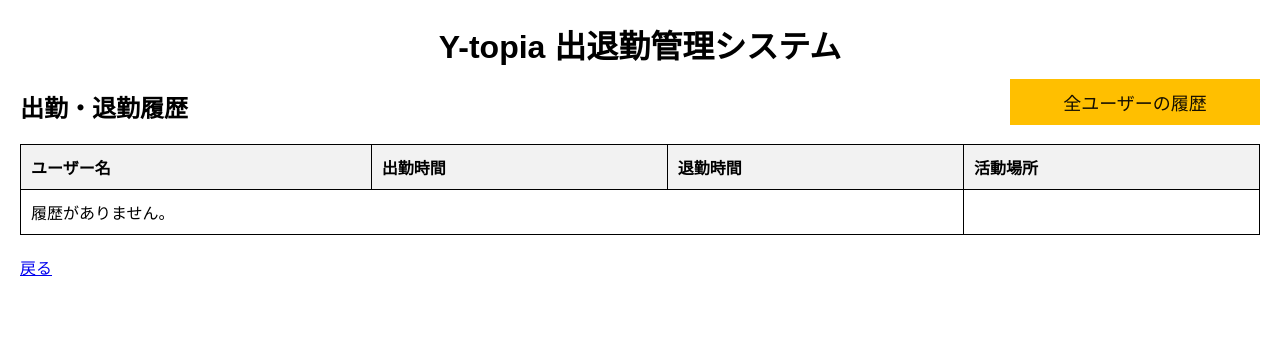
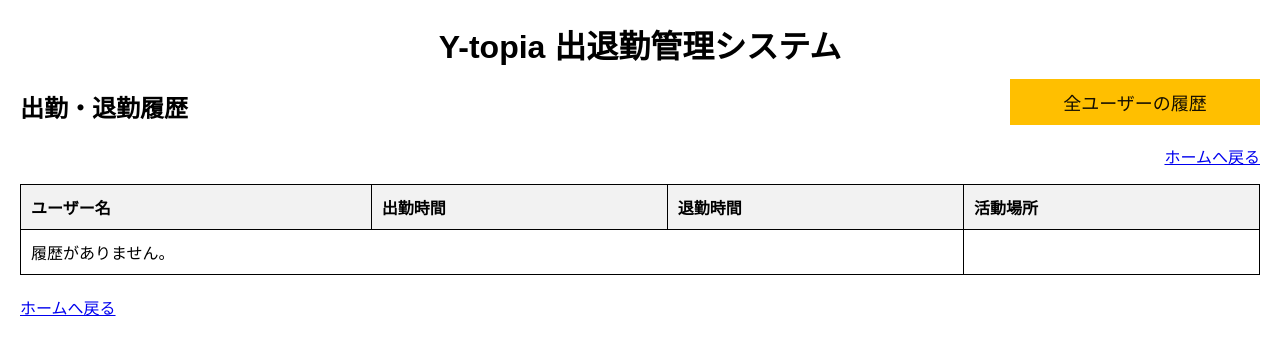
Before and after one commit to T-Yoshiharu/attendance_system, a Flask app: page /history in a window 1280 px wide. Shown: the top 355 px of the page. Run offline with Flask 3, Linux system fonts and the light colour scheme; the visitor is signed in with stand-in values (Sample User, id 1); data comes from the database, SQL or seed files in the repository; data that the repository does not hold is empty; parts of the project's set-up code (start-up, migrations or seed data) failed here and were passed over.

Commit message:
historyMode #25 #各履歴表示ページトップに戻るボタンを設置

```diff
--- a/attendance_system/templates/admin_history.html
+++ b/attendance_system/templates/admin_history.html
@@ -74,6 +74,7 @@
         <p><a href="{{ url_for('history_defalt') }}" id="stamp">自分の履歴</a></p>
     </div>
 
+    <p style="text-align: right"><a href="{{ url_for('index') }}">ホームへ戻る</a></p>
 
     <table>
         <thead>
@@ -100,7 +101,7 @@
         </tbody>
     </table>
 
-    <p><a href="{{ url_for('index') }}">戻る</a></p>
+    <p><a href="{{ url_for('index') }}">ホームへ戻る</a></p>
 </body>
 
 </html>
--- a/attendance_system/templates/history.html
+++ b/attendance_system/templates/history.html
@@ -76,6 +76,8 @@
         {% endif %}
     </div>
 
+    <p style="text-align: right"><a href="{{ url_for('index') }}">ホームへ戻る</a></p>
+
     <table>
         <thead>
             <tr>
@@ -101,7 +103,7 @@
         </tbody>
     </table>
 
-    <p><a href="{{ url_for('index') }}">戻る</a></p>
+    <p><a href="{{ url_for('index') }}">ホームへ戻る</a></p>
 </body>
 
 </html>
```
